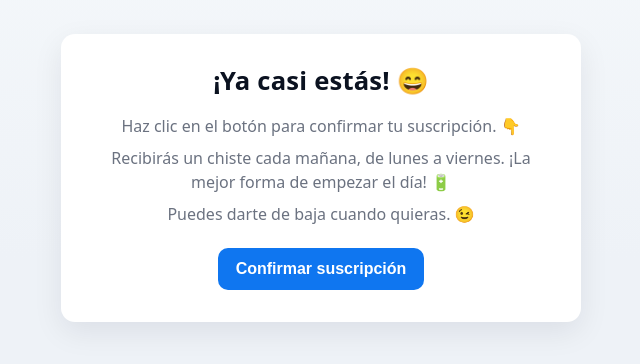
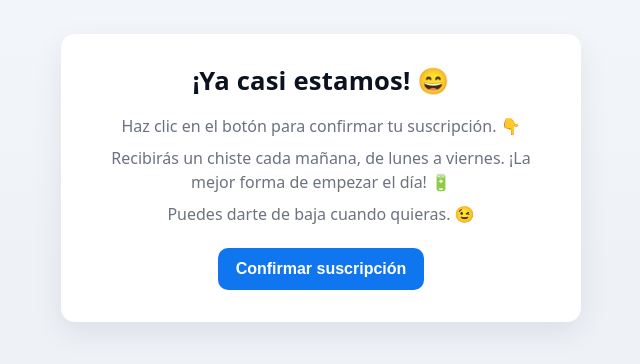
Before and after one commit to CarlosAMolina/jokes-front, a plain HTML site: page confirm.html in a window 1280 px wide. Shown: the part 222-586 px from the top of the page, without its empty margins (319-959 px from the left). Drawn offline with Linux system fonts and the light colour scheme.

Commit message:
feat(confirm): update

```diff
--- a/confirm.html
+++ b/confirm.html
@@ -8,7 +8,7 @@
 </head>
 <body>
   <main class="container" role="main" aria-labelledby="title">
-    <h1 id="title">¡Ya casi estás! 😄</h1>
+    <h1 id="title">¡Ya casi estamos! 😄</h1>
 
     <p class="lead">
       Haz clic en el botón para confirmar tu suscripción. 👇
```
